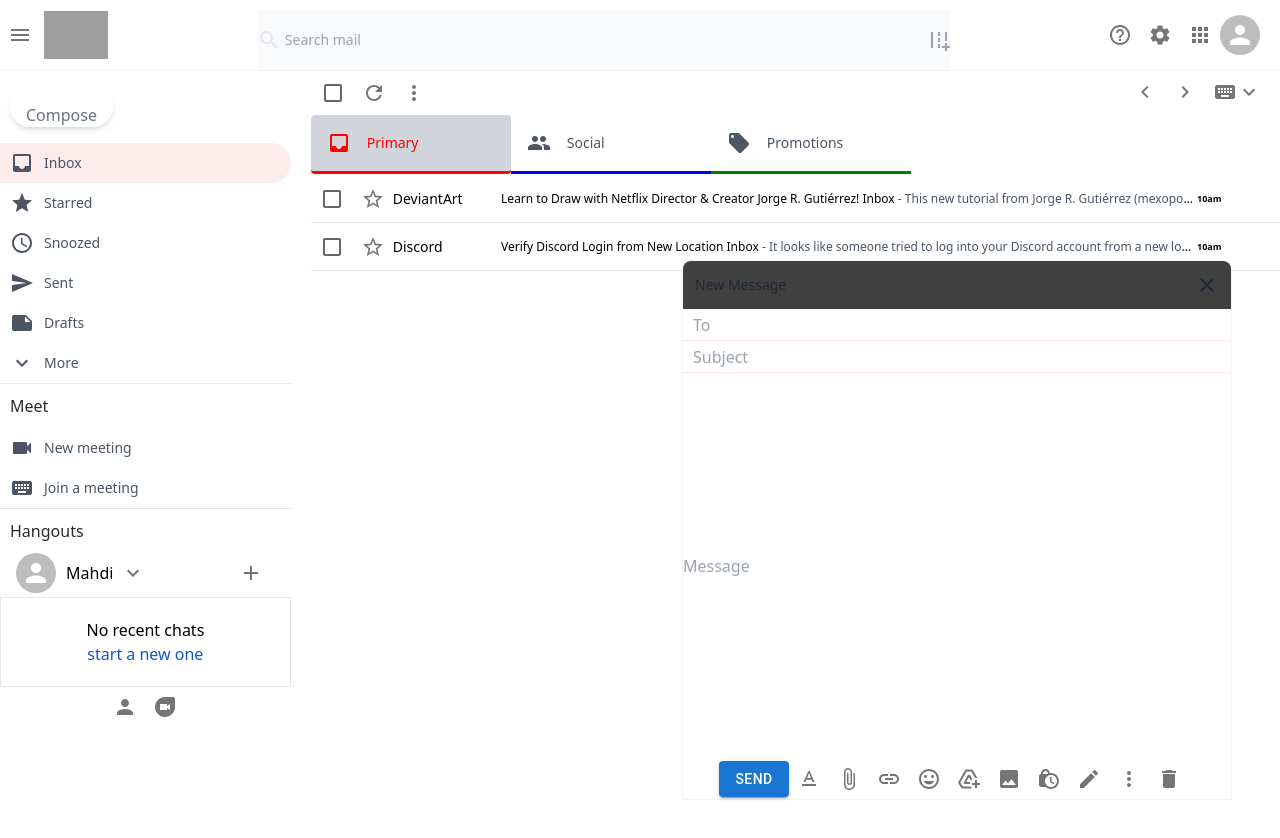
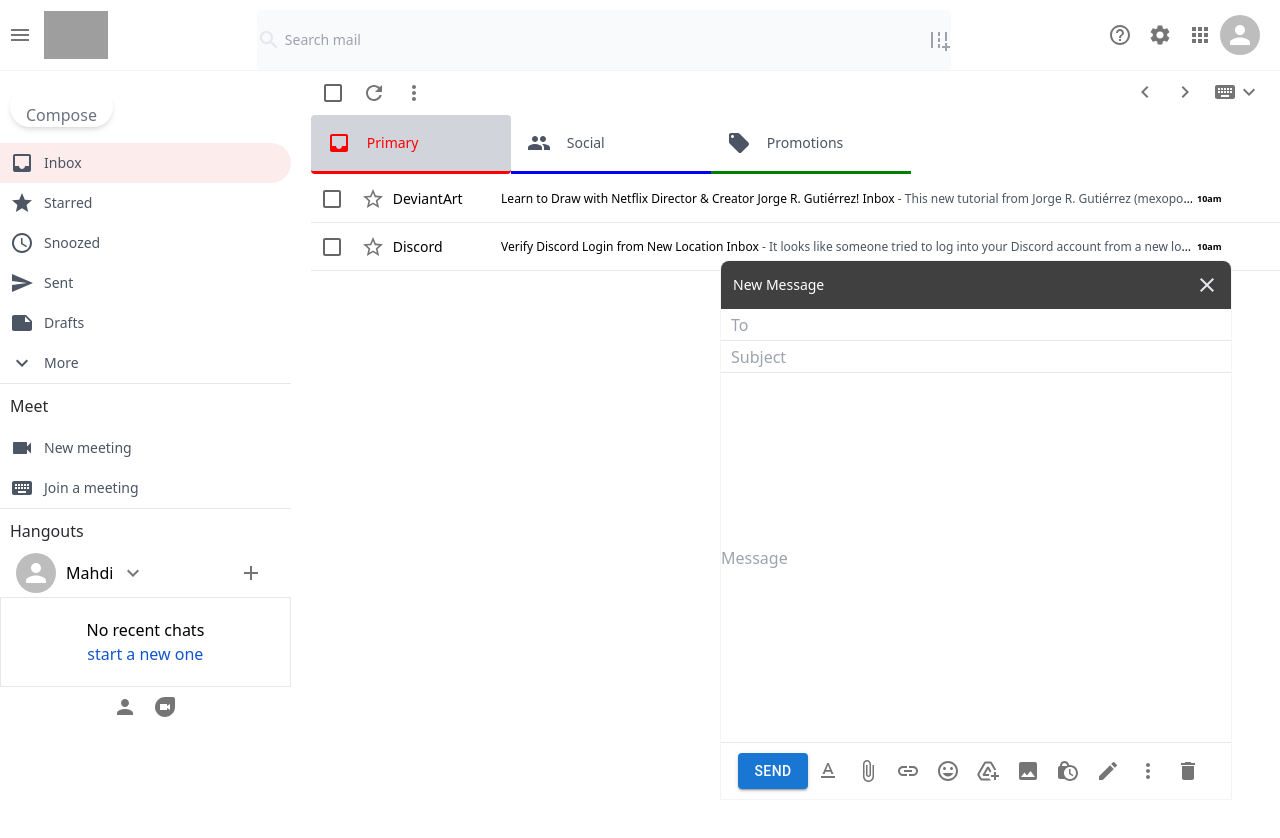
Before and after one commit to Mhdph/gmail-clone, a React (Vite) app: page / in a window 1280 px wide. Both pictures are taken after a click on the button "Compose". Shown: the top 838 px of the page. Built offline with nearby package versions, Linux system fonts and the light colour scheme; grey boxes are pictures that could not be loaded.

Commit message:
update send mail component with tailwind

```diff
--- a/src/components/SendMail.tsx
+++ b/src/components/SendMail.tsx
@@ -33,45 +33,46 @@ function SendMail() {
   const onSubmit = (data: SendMailProps) => console.log(data);
   console.log(watch("example"));
   return (
-    <div className="absolute bottom-0 right-12 w-[60%] h-[80%] max-w-[550px] max-h-[540px] rounded-t-lg flex flex-col border border-solid border-gray-100 ">
-      <div className="rounded-t-lg p-3 flex justify-between items-center text-gray-800 bg-[#404040]">
-        <h3 className="text-sm text-gray-800">New Message</h3>
+    <div className="absolute bottom-0 right-12 w-[40%] h-[70%] max-w-[550px] max-h-[540px] rounded-t-lg flex flex-col border border-solid border-gray-100 ">
+      <div className="rounded-t-lg p-3 flex justify-between items-center text-gray-200 bg-[#404040]">
+        <h3 className="text-sm text-white">New Message</h3>
         <CloseIcon
           className="cursor-pointer"
           onClick={() => dispatch(closeSendMessage())}
         />
       </div>
 
-      <form className="flex flex-1 flex-col " onSubmit={handleSubmit(onSubmit)}>
+      <form className="flex flex-1 flex-col" onSubmit={handleSubmit(onSubmit)}>
         <input
-          className="h-8 p-2.5 border-b border-solid border-red-100 outline-none"
+          className="h-8 p-2.5 border-b border-solid border-gray-200 outline-none"
           type="text"
           placeholder="To"
           {...register("to", { required: true })}
         />
         {errors.to && <span>This field is required</span>}
         <input
-          className="h-8 p-2.5 border-b border-solid border-red-100 outline-none"
+          className="h-8 p-2.5 border-b border-solid border-gray-200 active:outline-none  outline-none"
           placeholder="Subject"
           type="text"
           {...register("subject", { required: true })}
         />
         {errors.subject && <span>This field is required</span>}
         <input
-          className="flex-1"
+          className="flex-1 border-b border-solid border-gray-200 outline-none"
           placeholder="Message"
           type="text"
           {...register("message", { required: true })}
         />
         {errors.message && <span>This field is required</span>}
 
-        <div className="flex items-center justify-center ">
+        <div className="flex py-2 items-center justify-center ">
           <div className="flex items-center pl-1">
             <Button
               color="primary"
               className="bg-[#4079ed] capitalize m-4"
               type="submit"
               variant="contained"
+              onClick={() => dispatch(closeSendMessage())}
             >
               Send
             </Button>
```
